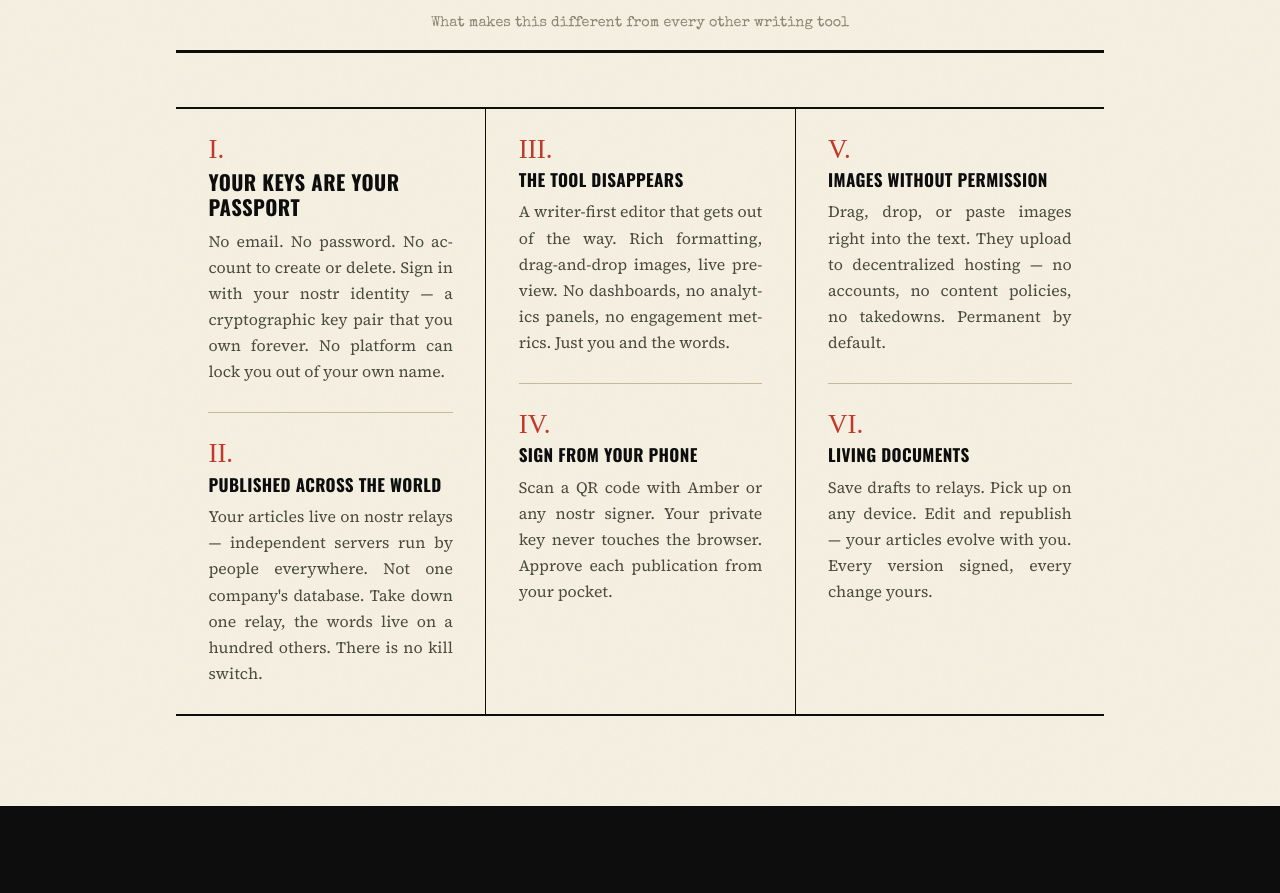
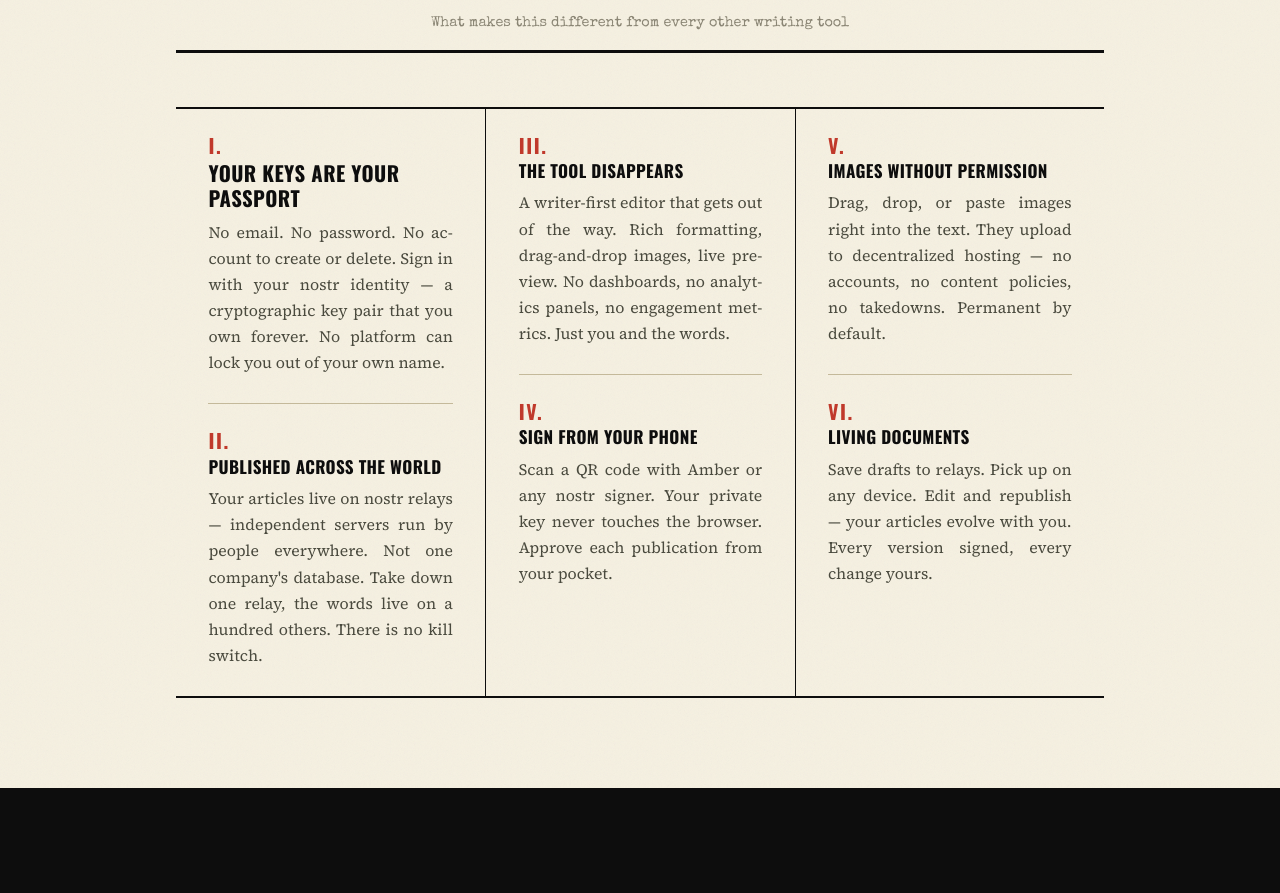
Before and after one commit to satsdisco/samizdat, a React (Vite) app: page / in a window 1280 px wide. Shown: the part 2260-3153 px from the top of the page. Built offline with nearby package versions, Linux system fonts and the light colour scheme; a web font is replaced by a local one.

Commit message:
fix: roman numerals use Oswald not blackletter (I looked like J)

```diff
--- a/src/components/Landing.css
+++ b/src/components/Landing.css
@@ -455,12 +455,14 @@
 }
 
 .article-num {
-  font-family: var(--landing-blackletter);
-  font-size: 1.5rem;
+  font-family: var(--landing-headline);
+  font-size: 1.1rem;
+  font-weight: 700;
+  letter-spacing: 0.08em;
   color: var(--landing-red);
   display: block;
   line-height: 1;
-  margin-bottom: 0.4rem;
+  margin-bottom: 0.3rem;
 }
 
 .article-block h3 {
```
